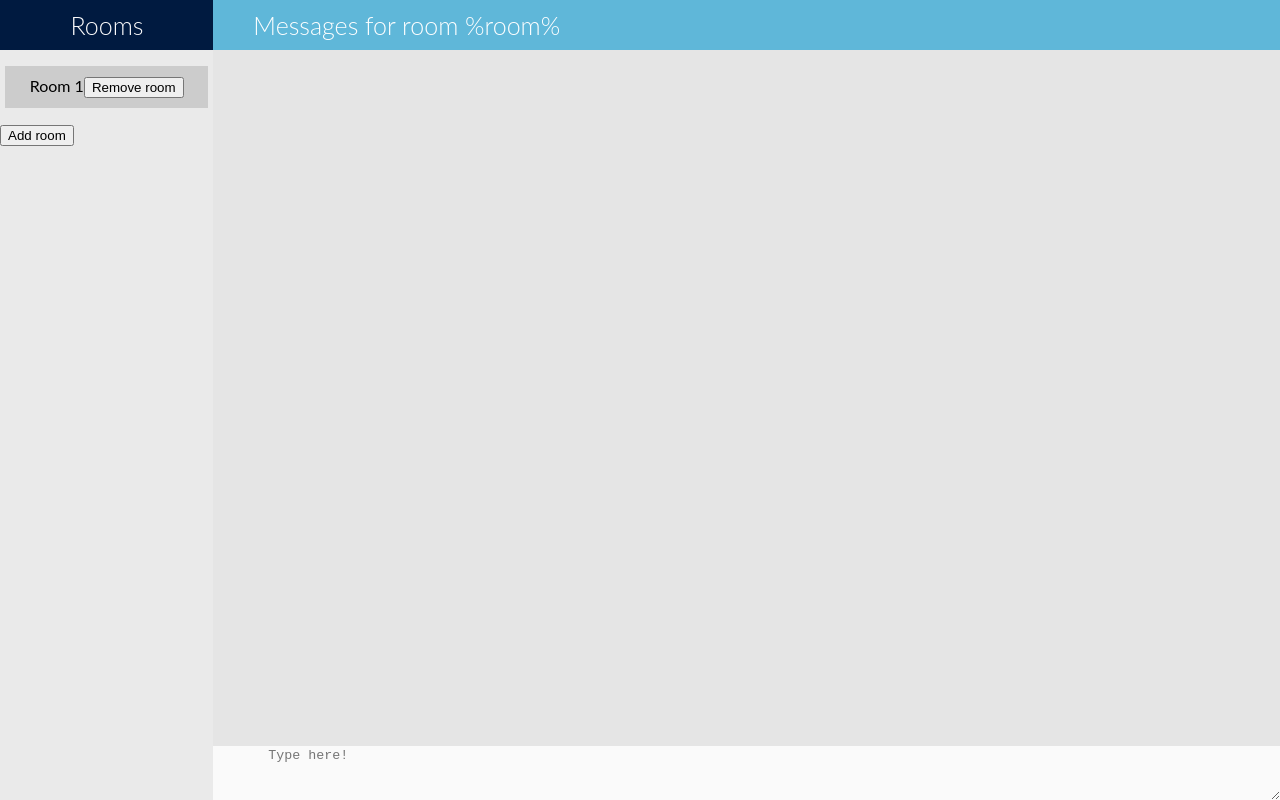
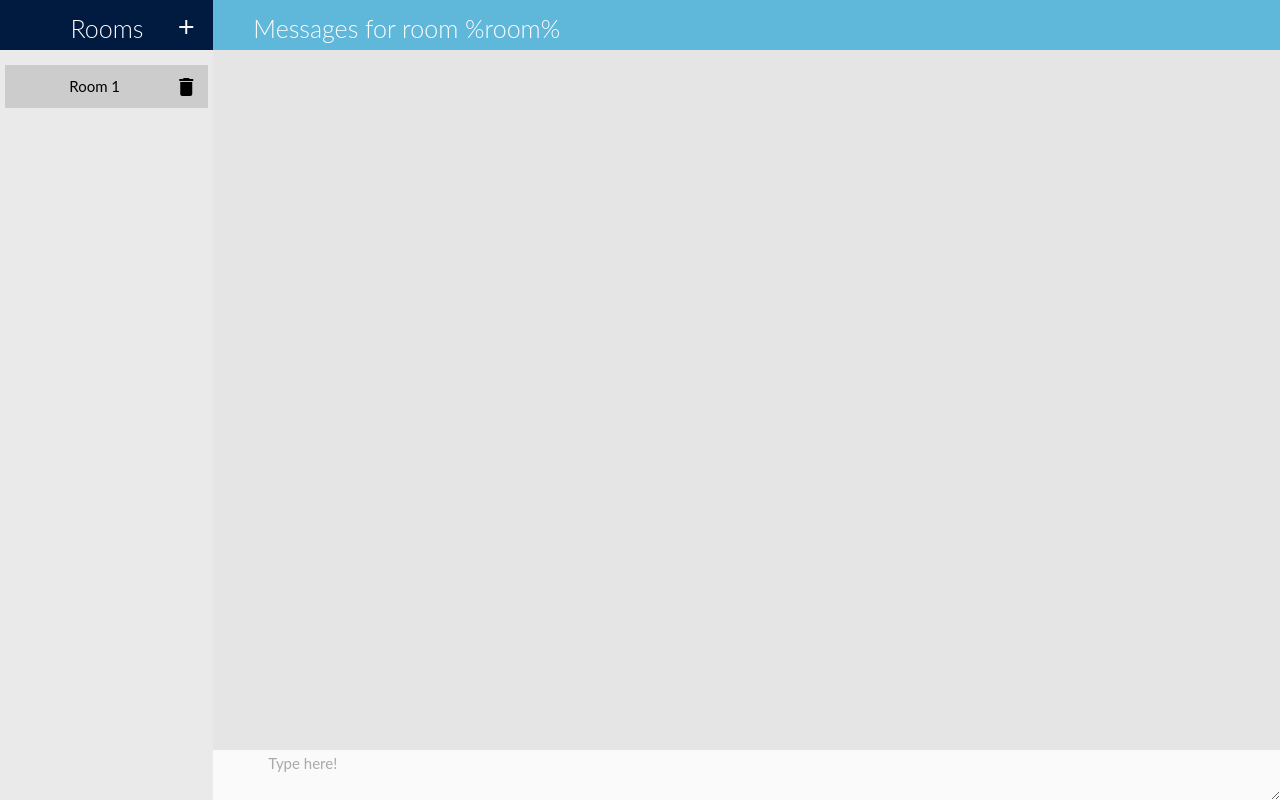
Before and after one commit to danigonza/React-Chat, a React (Create React App) app: page / in a window 1280 px wide. Built offline with nearby package versions, Linux system fonts and the light colour scheme.

Commit message:
Add Sidebar component and add icons

```diff
--- a/public/index.html
+++ b/public/index.html
@@ -20,6 +20,8 @@
       Learn how to configure a non-root public URL by running `npm run build`.
     -->
     <title>ReactChat</title>
+    <link rel="stylesheet" href="https://www.w3schools.com/w3css/4/w3.css">
+    <link rel="stylesheet" href="https://fonts.googleapis.com/icon?family=Material+Icons">
   </head>
   <body>
     <noscript>
--- a/src/Chat/RoomList/index.js
+++ /dev/null
@@ -1,30 +0,0 @@
-import React, { Component } from 'react'
-import Room from './Room'
-import { addRoom } from '../../lib/reducers/roomReducer'
-import { connect } from 'react-redux'
-
-class RoomList extends Component {
-  onClick = () => {
-    const id = Date.now()
-    this.props.addRoom({id: id, name: `Room ${id}`})
-  };
-
-  render () {
-    return (
-      <div>
-        <ul className='room-list'>
-          {
-                        this.props.rooms.map((room) =>
-                          <Room key={room.id} room={room} />
-                        )
-                    }
-        </ul>
-        <button onClick={this.onClick}> Add room </button>
-      </div>
-    )
-  }
-}
-
-const roomList = connect(null, { addRoom })(RoomList)
-
-export default roomList
--- a/src/Chat/RoomList/Room.js
+++ b/src/Chat/Sidebar/RoomList/Room.js
@@ -1,5 +1,5 @@
 import React, { Component } from 'react'
-import { deleteRoom } from '../../lib/reducers/roomReducer'
+import { deleteRoom } from '../../../lib/reducers/roomReducer'
 import { connect } from 'react-redux'
 
 class Room extends Component {
@@ -11,7 +11,9 @@ class Room extends Component {
     return (
       <li className='room'>
         <span>{this.props.room.name}</span>
-        <button onClick={this.onClick}> Remove room </button>
+        <div className='delete-room-button ' onClick={this.onClick}>
+          <i className='material-icons'>delete</i>
+        </div>
       </li>
     )
   }
--- /dev/null
+++ b/src/Chat/Sidebar/RoomList/index.js
@@ -0,0 +1,16 @@
+import React, { Component } from 'react'
+import Room from './Room'
+
+class RoomList extends Component {
+  render () {
+    return (
+      <div>
+        <ul className='room-list'>
+          { this.props.rooms.map((room) => <Room key={room.id} room={room} />) }
+        </ul>
+      </div>
+    )
+  }
+}
+
+export default RoomList
--- /dev/null
+++ b/src/Chat/Sidebar/index.js
@@ -0,0 +1,29 @@
+import React, { Component } from 'react'
+import RoomList from './RoomList/index'
+import { addRoom } from '../../lib/reducers/roomReducer'
+import { connect } from 'react-redux'
+
+class Sidebar extends Component {
+  onClick = () => {
+    const id = Date.now()
+    this.props.addRoom({id: id, name: `Room ${id}`})
+  };
+
+  render () {
+    return (
+      <div className='left-pane'>
+        <div className='menu'>
+          <div className='room-title'> Rooms </div>
+          <div className='add-room-button' onClick={this.onClick}>
+            <i className='material-icons'>add</i>
+          </div>
+        </div>
+        <RoomList rooms={this.props.rooms} />
+      </div>
+    )
+  }
+}
+
+const sidebar = connect(null, { addRoom })(Sidebar)
+
+export default sidebar
--- a/src/Chat/index.js
+++ b/src/Chat/index.js
@@ -1,6 +1,6 @@
 import React, { Component } from 'react'
 import MessageList from './MessageList/index'
-import RoomList from './RoomList/index'
+import Sidebar from './Sidebar/index'
 import TextArea from './TextArea/index'
 import { connect } from 'react-redux'
 
@@ -8,12 +8,7 @@ class Chat extends Component {
   render () {
     return (
       <div className='chat'>
-        <div className='left-pane'>
-          <div className='menu'>
-            <div className='room-title'> Rooms </div>
-          </div>
-          <RoomList rooms={this.props.rooms} />
-        </div>
+        <Sidebar rooms={this.props.rooms} />
         <div className='right-pane'>
           <div className='menu'>
             <div className='back'><i className='fa fa-chevron-left' /></div>
--- a/src/index.css
+++ b/src/index.css
@@ -121,6 +121,16 @@ a{
   font-weight: 300;
   color: rgba(255,255,255,0.98);
   cursor: default;
+}
+
+.delete-room-button {
+  float: right;
+}
+
+.add-room-button {
+  float: right;
+  margin: 15px;
+  color: rgba(255,255,255,0.98);
 }
 
 /* M E S S A G E S */
```
